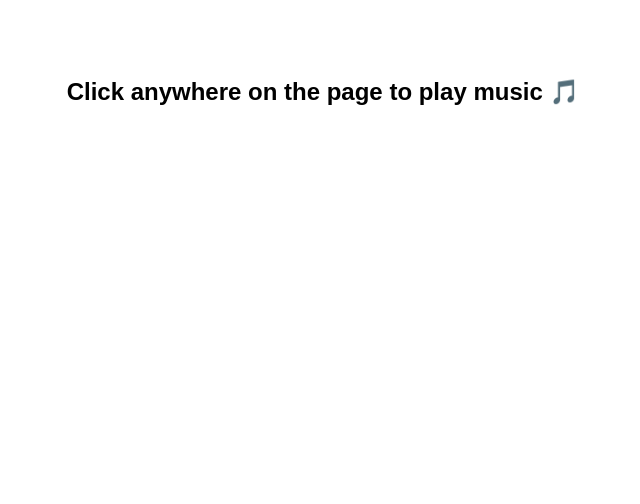
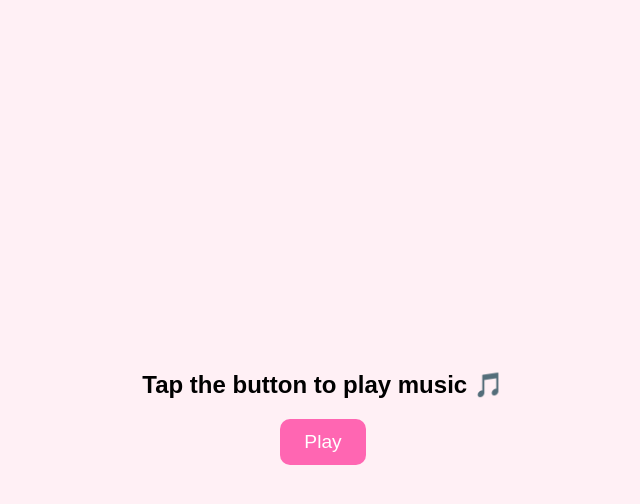
Before and after one commit to kaustubhwaghavkar/simple-audio-html, a plain HTML site: page index.html in a window 1280 px wide. Shown: the whole page, without its empty margins (317-957 px from the left). Drawn offline with Linux system fonts and the light colour scheme.

Commit message:
Update index.html

```diff
--- a/index.html
+++ b/index.html
@@ -3,23 +3,53 @@
 <head>
   <meta charset="UTF-8">
   <title>Play Audio on Click</title>
+  <style>
+    body {
+      background: #fff0f5;
+      font-family: sans-serif;
+      display: flex;
+      height: 100vh;
+      align-items: center;
+      justify-content: center;
+      flex-direction: column;
+      text-align: center;
+    }
+
+    button {
+      font-size: 1.2em;
+      padding: 12px 24px;
+      border: none;
+      background-color: #ff66b2;
+      color: white;
+      border-radius: 10px;
+      cursor: pointer;
+    }
+
+    button:hover {
+      background-color: #ff3385;
+    }
+  </style>
 </head>
-<body style="text-align:center; padding-top: 50px; font-family: sans-serif;">
+<body>
 
-  <h2>Click anywhere on the page to play music 🎵</h2>
+  <h2>Tap the button to play music 🎵</h2>
+  <button onclick="playMusic()">Play</button>
 
-<audio id="bgAudio">
-  <source src="https://dl.dropboxusercontent.com/scl/fi/fw6orx6ldwdwd0srpy4kh/All-of-Me-Instrumental.mp3?rlkey=ssfdhq9lagdj90t0h27zslh8o&raw=1" type="audio/mpeg">
-  Your browser does not support the audio element.
-</audio>
+  <audio id="bgMusic">
+    <source src="https://dl.dropboxusercontent.com/scl/fi/fw6orx6ldwdwd0srpy4kh/All-of-Me-Instrumental.mp3?rlkey=ssfdhq9lagdj90t0h27zslh8o&raw=1" type="audio/mpeg">
+    Your browser does not support audio.
+  </audio>
+
   <script>
-    const audio = document.getElementById("myAudio");
+    const audio = document.getElementById('bgMusic');
 
-    document.body.addEventListener("click", () => {
-      audio.play().catch((e) => {
-        console.log("Audio play failed:", e);
+    function playMusic() {
+      audio.play().then(() => {
+        console.log("Audio started");
+      }).catch((e) => {
+        console.error("Playback failed:", e);
       });
-    }, { once: true }); // only plays once
+    }
   </script>
 
 </body>
```
